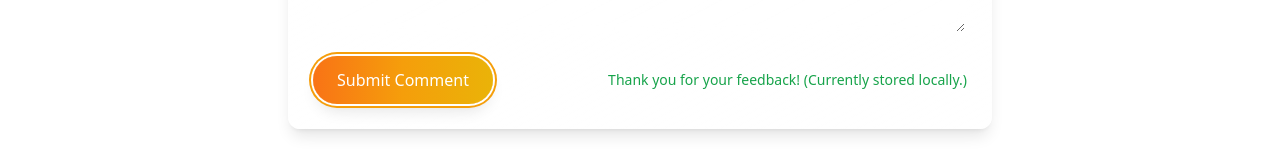
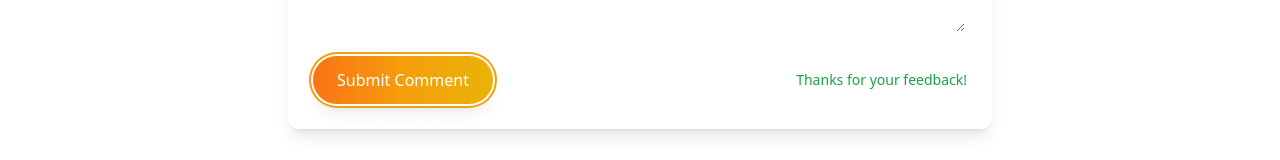
Before and after one commit to Rakesh-koneti/cetstrom.web, a React (Vite) app: page / in a window 1280 px wide. Both pictures are taken after typing "Sample", "Sample" into the empty fields and a click on the button "Submit Comment". Shown: the part 3147-3307 px from the top of the page. Built offline with nearby package versions, Linux system fonts and the light colour scheme; no server answers.

Commit message:
Update comment feedback message text

```diff
--- a/src/pages/home.tsx
+++ b/src/pages/home.tsx
@@ -441,7 +441,7 @@ export function HomePage() {
               </button>
               {commentSubmitted && (
                 <span className={`text-sm ${isDark ? 'text-green-300' : 'text-green-600'}`}>
-                  Thank you for your feedback! (Currently stored locally.)
+                  Thanks for your feedback!
                 </span>
               )}
             </div>
```
